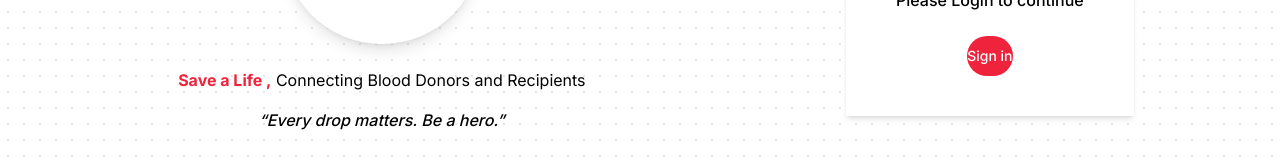
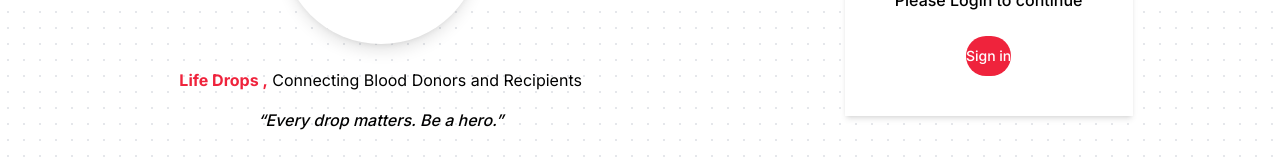
Before and after one commit to ahmed-hashamm/lifeDrops, a Next.js app: page /beADonor in a window 1280 px wide. Shown: the part 533-693 px from the top of the page. Built offline with nearby package versions, Linux system fonts and the light colour scheme; no server answers.

Commit message:
fixed ' in app/page.js

```diff
--- a/app/beADonor/page.js
+++ b/app/beADonor/page.js
@@ -51,7 +51,7 @@ return (
           </div>
           <div className="hero-content text-center space-y-4">
             <h1>
-              <span className="text-[#ef233c] font-bold">Save a Life ,</span>{" "}
+              <span className="text-[#ef233c] font-bold">Life Drops ,</span>{" "}
               Connecting Blood Donors and Recipients
             </h1>
             <p className="italic font-medium">
--- a/app/page.js
+++ b/app/page.js
@@ -2,14 +2,9 @@
 import Image from "next/image";
 import { mainLogo, aboutImg } from "./images";
 import Button from "@/Components/Button";
-import { useKindeBrowserClient } from "@kinde-oss/kinde-auth-nextjs";
-import { useRouter } from "next/navigation";
 import Link from "next/link";
 
 export default function Home() {
-  const router = useRouter();
-  const { isAuthenticated } = useKindeBrowserClient();
-  // {push user to login page if user is not authenticated}
 
   return (
     <main className=" inset-0  h-full w-full bg-white bg-[radial-gradient(#e5e7eb_1px,transparent_1px)] [background-size:16px_16px]  py-10 p-4 ">
@@ -19,7 +14,7 @@ export default function Home() {
         </div>
         <div className="hero-content text-center space-y-4">
           <h1>
-            <span className="text-[#ef233c] font-bold">Save a Life ,</span>{" "}
+            <span className="text-[#ef233c] font-bold">Life Drops,</span>{" "}
             Connecting Blood Donors and Recipients
           </h1>
           <p className="italic font-medium">“Every drop matters. Be a hero.”</p>
@@ -43,9 +38,9 @@ export default function Home() {
               </h2>
               <p className="text-lg">
                 Welcome to Life Drops! Our mission is simple: bridge the gap
-                between blood donors and those in need. Whether you're urgently
+                between blood donors and those in need. Whether you&apos;re urgently
                 seeking blood or ready to donate, our community stands united.
-                Here's how it works:
+                Here&apos;s how it works:
               </p>
               <ul className="list-disc pl-6 mt-4 text-[16px]">
                 <li>Search for specific blood groups</li>
--- a/app/searchForDonors/page.js
+++ b/app/searchForDonors/page.js
@@ -62,7 +62,7 @@ const SearchPage = () => {
         </div>
         <div className="hero-content text-center space-y-4">
           <h1>
-            <span className="text-[#ef233c] font-bold">Save a Life ,</span>{" "}
+            <span className="text-[#ef233c] font-bold">Life Drops ,</span>{" "}
             Connecting Blood Donors and Recipients
           </h1>
           <p className="italic font-medium">“Every drop matters. Be a hero.”</p>
```
